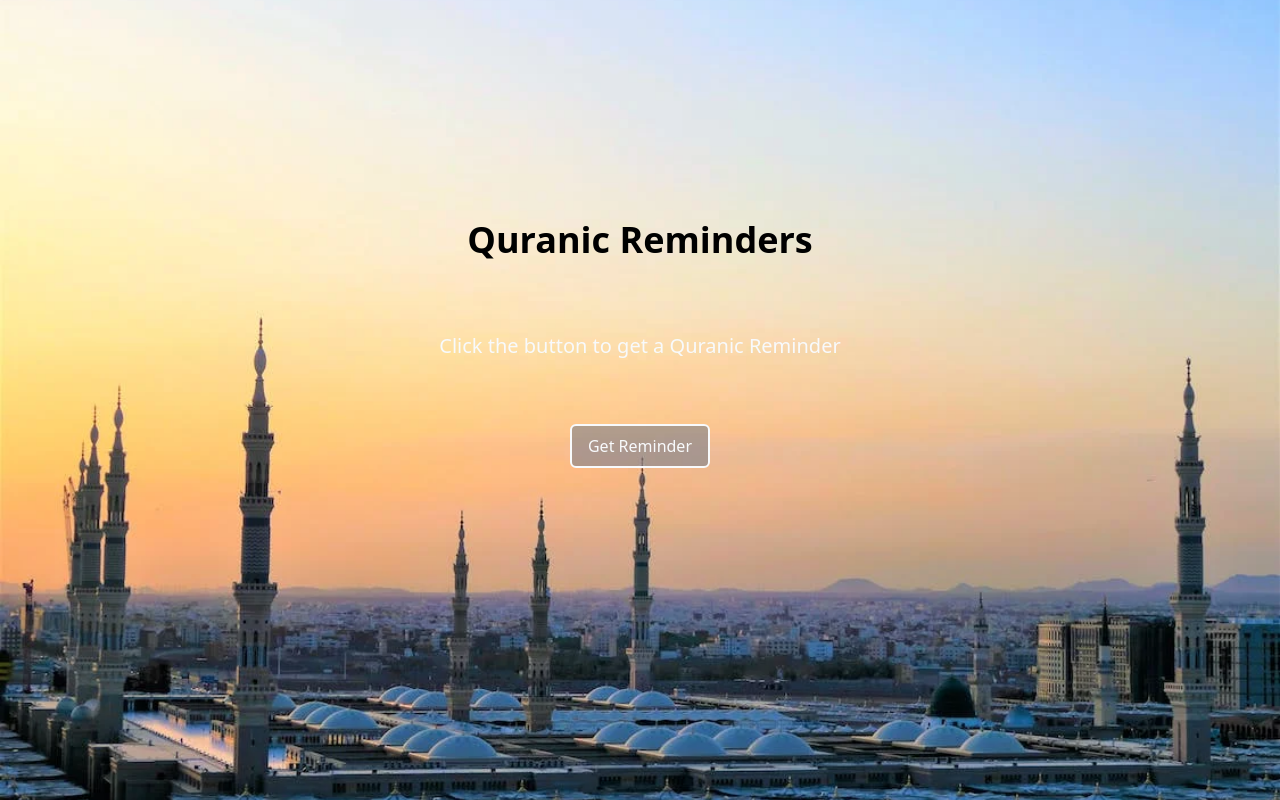
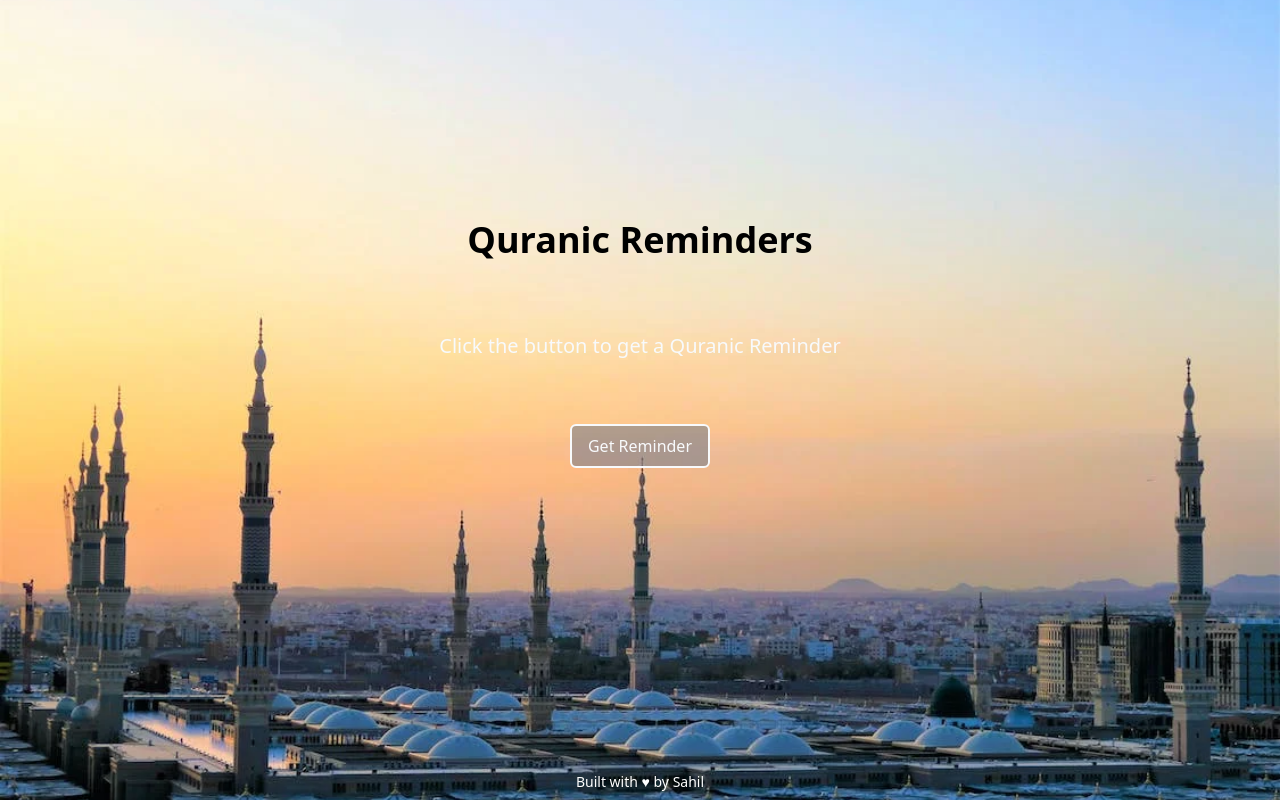
Before and after one commit to Sxhil296/quranicReminder, a Next.js app: page / in a window 1280 px wide. Built offline with nearby package versions, Linux system fonts and the light colour scheme.

Commit message:
footer added

```diff
--- a/src/components/ReminderComponent.js
+++ b/src/components/ReminderComponent.js
@@ -9,7 +9,7 @@ const ReminderComponent = () => {
     setRandomReminder(quranicReminders[randomIndex]);
   };
   return (
-    <main className="flex items-center justify-center h-screen lg:bg-[url('/medina.webp')] bg-[url('/mobile.jpeg')] bg-no-repeat bg-cover bg-center">
+    <main className="flex flex-col items-center justify-center h-screen lg:bg-[url('/medina.webp')] bg-[url('/mobile.jpeg')] bg-no-repeat bg-cover bg-center">
       <div className="p-4 rounded-md lg:w-3/6 lg:h-3/4 flex flex-col items-center justify-center lg:relative">
         <h2 className="text-4xl font-bold absolute lg:top-20 lg:mt-10 top-10">Quranic Reminders</h2>
         {randomReminder ? (
@@ -22,6 +22,7 @@ const ReminderComponent = () => {
         )}
         <button onClick={generateRandomReminder} className="border-2 rounded-md border-slate-50 px-4 py-2 mt-16 font-medium bg-slate-500 bg-opacity-50 text-slate-50">Get Reminder</button>
       </div>
+      <p className="absolute bottom-0 w-full text-center text-sm text-white py-2">Built with &hearts; by Sahil</p>
     </main>
   );
 };
--- a/src/pages/index.js
+++ b/src/pages/index.js
@@ -10,7 +10,7 @@ export default function Home() {
     <>
       <Head>
         <title>Quranic Reminders</title>
-        <link rel="icon" href="/quran.ico" />
+        <link rel="icon" href="/favicon.ico" />
       </Head>
       <ReminderComponent />
     </>
```
Also changed, not shown: 2 other files (tests, documents, lock files or other folders).
